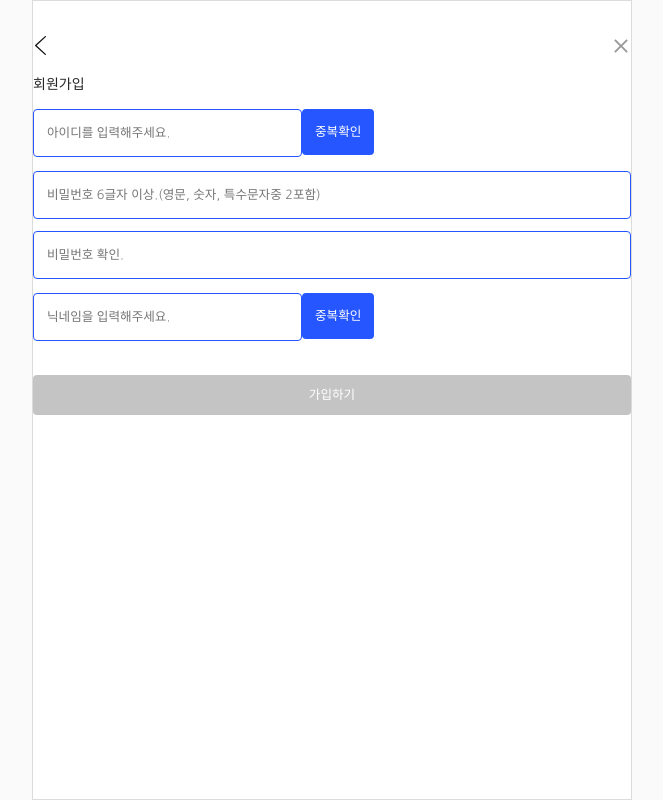
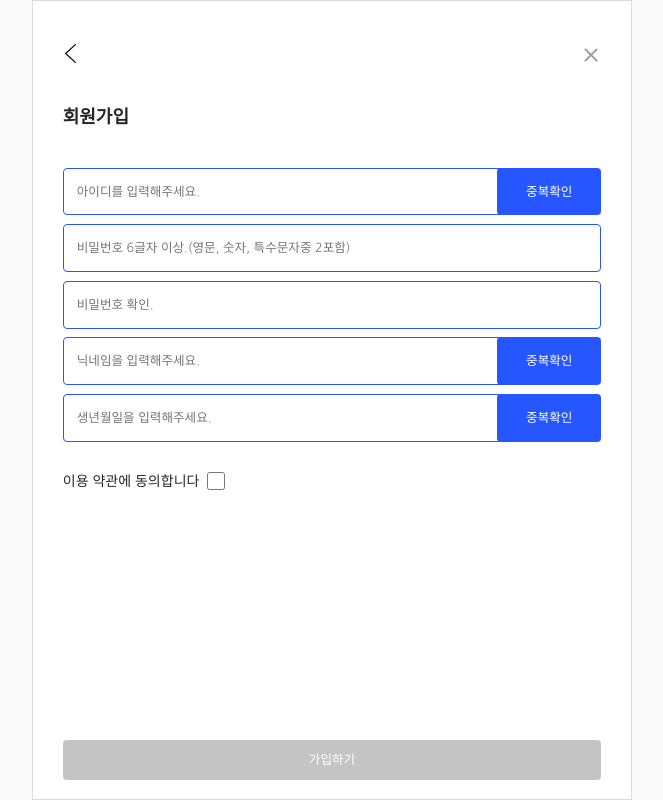
Before and after one commit to twentyOnes/FN_StudyShare, a React (Create React App) app in the folder front/: page /signup in a window 1280 px wide. Shown: the whole page, without its empty margins (308-971 px from the left). Built offline with nearby package versions, Linux system fonts and the light colour scheme; what facepaint would draw is missing.

Commit message:
fix : 회원가입 페이지 작업 완료

```diff
--- a/front/src/pages/Profile/styles.tsx
+++ b/front/src/pages/Profile/styles.tsx
@@ -35,7 +35,7 @@ export const InputWrap = styled.form`
       textarea {
         margin-top: 1.4em;
         width: 100%;
-        border: 1px solid rgba(0, 0, 0, 0.5);
+        border: 1px solid rgba(0, 0, 0, 0.2);
         border-radius: 5px;
         resize: none;
         padding: 1em;
@@ -48,7 +48,7 @@ export const InputWrap = styled.form`
     width: 100%;
   }
   input {
-    border: 1px solid rgba(0, 0, 0, 0.5);
+    border: 1px solid rgba(0, 0, 0, 0.2);
     box-sizing: border-box;
     border-radius: 5px;
     height: 1.875em;
--- a/front/src/pages/SignUp/index.tsx
+++ b/front/src/pages/SignUp/index.tsx
@@ -1,9 +1,19 @@
 import React from "react";
-import { InputWrap, Input, InputButton, Header, SignButton } from "./styled";
+import {
+  InputWrap,
+  Input,
+  InputButton,
+  Header,
+  SignButton,
+  SignUpWrap,
+  InputBox,
+  PasswordBox,
+  CheckBox,
+} from "./styled";
 
 const SignUp: React.FC = () => {
   return (
-    <>
+    <SignUpWrap>
       <form>
         <Header>
           <button type="button" className="back">
@@ -20,33 +30,47 @@ const SignUp: React.FC = () => {
           </button>
         </Header>
 
-        <h1 style={{ margin: "1em 0", fontSize: "1em" }}>회원가입</h1>
+        <h1>회원가입</h1>
 
         <InputWrap>
-          <div>
+          <InputBox>
             <Input placeholder="아이디를 입력해주세요." required />
             <InputButton type="button" name="name">
               중복확인
             </InputButton>
-          </div>
+          </InputBox>
 
+          <PasswordBox>
             <Input
               placeholder="비밀번호 6글자 이상.(영문, 숫자, 특수문자중 2포함)"
               type="password"
               required
-            style={{ marginBottom: "1em" }}
             />
+          </PasswordBox>
+
+          <PasswordBox>
             <Input placeholder="비밀번호 확인." type="password" required />
+          </PasswordBox>
 
-          <div style={{ margin: "1em 0" }}>
+          <InputBox>
             <Input placeholder="닉네임을 입력해주세요." required />
             <InputButton>중복확인</InputButton>
-          </div>
+          </InputBox>
+
+          <InputBox>
+            <Input placeholder="생년월일을 입력해주세요." required />
+            <InputButton>중복확인</InputButton>
+          </InputBox>
         </InputWrap>
-
-        <SignButton type="submit">가입하기</SignButton>
+        <CheckBox>
+          <p>이용 약관에 동의합니다</p>
+          <Input type="checkbox" required />
+        </CheckBox>
+        <SignButton type="submit">
+          <p>가입하기</p>
+        </SignButton>
       </form>
-    </>
+    </SignUpWrap>
   );
 };
 
--- a/front/src/pages/SignUp/styled.tsx
+++ b/front/src/pages/SignUp/styled.tsx
@@ -1,4 +1,18 @@
 import styled from "@emotion/styled";
+
+export const SignUpWrap = styled.div`
+  padding: 0.6em 2.125em;
+  height: 100%;
+  h1 {
+    font-weight: bold;
+    margin: 2em 0;
+    font-size: 1.125rem;
+  }
+  form {
+    position: relative;
+    height: 100%;
+  }
+`;
 
 // 회원가입 완료 페이지
 export const CompleteWrap = styled.div`
@@ -54,9 +68,6 @@ export const InputWrap = styled.div`
   margin-bottom: 20px;
   box-sizing: border-box;
   display: grid;
-  div {
-    margin-bottom: 1em;
-  }
 `;
 export const Input = styled.input`
   border-radius: 4px;
@@ -64,12 +75,44 @@ export const Input = styled.input`
   padding: 13px;
   font-size: 0.9em;
 `;
+
+export const PasswordBox = styled.div`
+  margin-bottom: 0.625em;
+  display: grid;
+  grid-template-columns: auto;
+`;
+
+export const CheckBox = styled.div`
+  display: flex;
+  align-items: center;
+  input {
+    width: 18px;
+    height: 18px;
+    margin-left: 0.6em;
+    cursor: pointer;
+  }
+`;
+export const InputBox = styled.div`
+  margin-bottom: 0.625em;
+  display: grid;
+  grid-template-columns: auto 7em;
+  input:nth-of-type(1) {
+    justify-self: start;
+    width: 100%;
+  }
+  input:nth-of-type(2) {
+    justify-self: end;
+  }
+`;
 export const InputButton = styled.button`
   background: #2656ff;
   color: #fff;
   font-size: 0.9em;
   padding: 13px;
   border-radius: 4px;
+  z-index: 100;
+  height: 100%;
+  margin-left: -6px;
 `;
 export const SignButton = styled.button`
   background: #c4c4c4;
@@ -78,4 +121,6 @@ export const SignButton = styled.button`
   padding: 10px;
   border-radius: 4px;
   width: 100%;
+  position: absolute;
+  bottom: 5%;
 `;
--- a/front/src/styles/_reset.scss
+++ b/front/src/styles/_reset.scss
@@ -101,3 +101,6 @@ body {
   height: 1em !important;
   background-color: #2656ff !important;
 }
+p {
+  margin-bottom: 0 !important;
+}
```
Also changed, not shown: front/public/images/icon_check.svg (added). Lines whose indentation alone changed are shown as unchanged.
